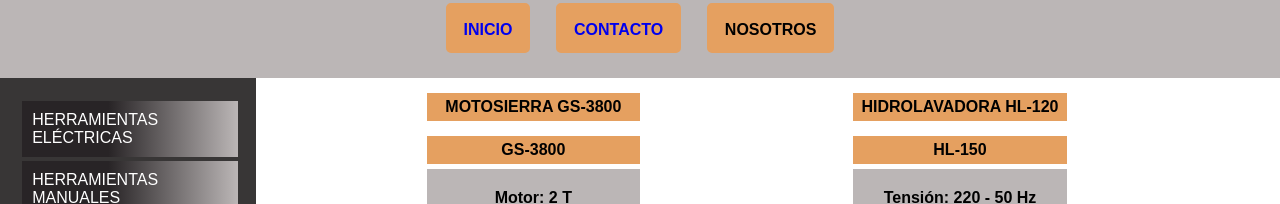
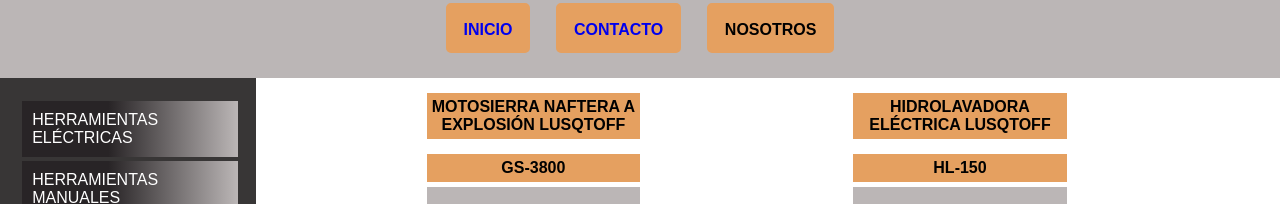
Before and after one commit to sKACITO/SASS-SEO, a website: page index.html in a window 1280 px wide. Shown: the part 523-727 px from the top of the page. Drawn offline with Linux system fonts and the light colour scheme.

Commit message:
Último commit, se agregó SEO en keywords, description, title y palabras en contenido

```diff
--- a/index.html
+++ b/index.html
@@ -3,7 +3,12 @@
 <head>
     <meta charset="UTF-8">
     <meta http-equiv="X-UA-Compatible" content="IE=edge">
+    <!-- KEYWORDS -->
+    <meta name="keywords" content="Ferreteria, Herramientas, Industrial, Ituzaingo, Piletas, Manuales, Electricas, Pinturas">
+    <!-- DESCRIPCION -->
+    <meta name="description" content="Ferreteria Industrial ubicada en Ituzaingó, con más de 40 años en el mercado y más de 10000 ventas realizadas de manera online">
     <meta name="viewport" content="width=device-width, initial-scale=1.0">
+    <!-- TITULO DE PAGINA -->
     <title> Inicio - Ferreteria Martin </title>
     <link rel="stylesheet" href="css/style.css">
 </head>
@@ -33,7 +38,7 @@
                 </aside>
             <section class="productos">
             <!-- Producto 1 -->
-            <p class="parrafo-flex"> HIDROLAVADORA HL-120</p>
+            <p class="parrafo-flex"> HIDROLAVADORA ELÉCTRICA LUSQTOFF</p>
             <p class="parrafo-flex"> HL-150 </p>
                 <ul class="caracteristicas background-caracteristicas">
                     <li> Tensión: <span> 220 - 50 Hz</span> </li>
@@ -47,7 +52,7 @@
             </section>
         <!-- Producto 2 -->
             <section class="servicios">
-                <p class="parrafo-flex"> MOTOSIERRA GS-3800 </p>
+                <p class="parrafo-flex"> MOTOSIERRA NAFTERA A EXPLOSIÓN LUSQTOFF</p>
                 <p class="parrafo-flex"> GS-3800</p>
                     <ul class="caracteristicas background-caracteristicas">
                         <li> Motor: <span> 2 T </span></li>
--- a/scss/animaciones.scss
+++ b/scss/animaciones.scss
@@ -10,7 +10,7 @@
  from {
     transform: translateX(-1000px)
     }
-to {
+    to {
     transform: translateX(1000px);
     }
 }
--- a/scss/style.scss
+++ b/scss/style.scss
@@ -7,8 +7,6 @@
 @import "extends";
 @import "animaciones";
 @import "reseteo";
-
-
 
 /* ANIDAMIENTO */
 aside {
```
Also changed, not shown: contacto.html (+2 -0 lines).
